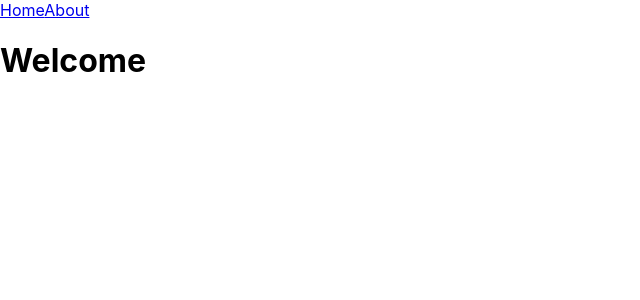
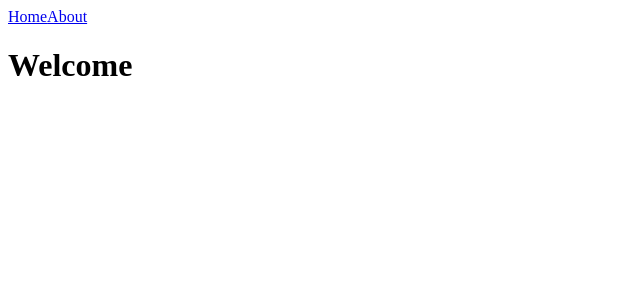
Before and after one commit to aslin-joel-r/learning-react-js, a JavaScript app in the folder client/: page / in a window 1280 px wide. Shown: the top 300 px of the page, without its empty margins (0-640 px from the left). Built offline with nearby package versions, Linux system fonts and the light colour scheme.

Commit message:
removed the index.css

```diff
--- a/client/src/index.css
+++ /dev/null
@@ -1,13 +0,0 @@
-body {
-  margin: 0;
-  font-family: -apple-system, BlinkMacSystemFont, 'Segoe UI', 'Roboto', 'Oxygen',
-    'Ubuntu', 'Cantarell', 'Fira Sans', 'Droid Sans', 'Helvetica Neue',
-    sans-serif;
-  -webkit-font-smoothing: antialiased;
-  -moz-osx-font-smoothing: grayscale;
-}
-
-code {
-  font-family: source-code-pro, Menlo, Monaco, Consolas, 'Courier New',
-    monospace;
-}
--- a/client/src/index.js
+++ b/client/src/index.js
@@ -1,8 +1,6 @@
-import React from 'react';
 import ReactDOM from 'react-dom';
-import './index.css';
 import App from './App';
-import reportWebVitals from './reportWebVitals';
+
 import { BrowserRouter } from 'react-router-dom';
 
 const root = ReactDOM.createRoot(document.getElementById('root'));
@@ -12,5 +10,3 @@
     <App />
   </BrowserRouter>
 );
-
-reportWebVitals();
```
